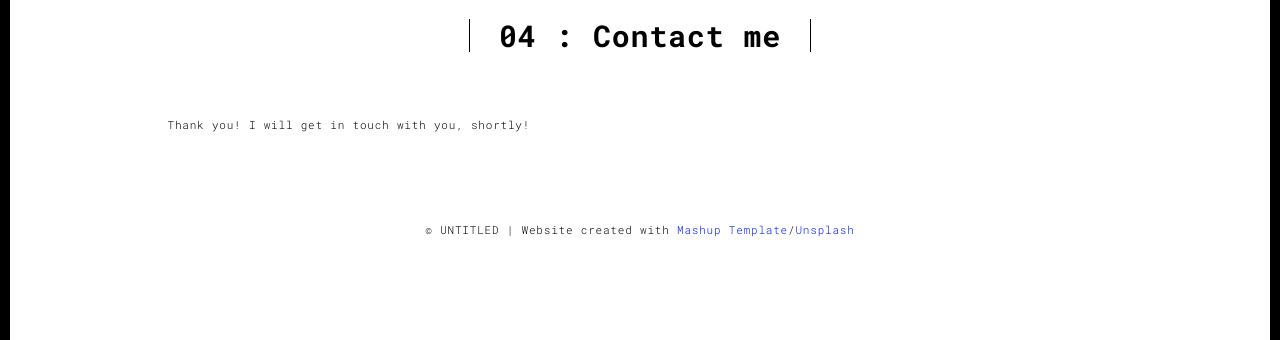
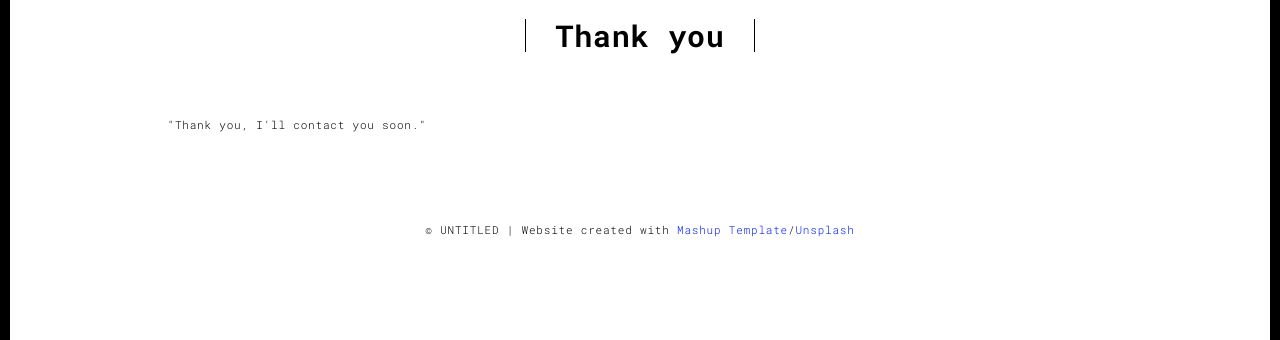
Before and after one commit to aubrancolini/simple-flask-web-portfolio, a Flask app: template templates/thankyou.html in a window 1280 px wide. Shown: the part 90-430 px from the top of the page. Run offline with Flask 3, Linux system fonts and the light colour scheme; the template is opened without the code that fills it, so the values that code supplies are empty.

Commit message:
feat: submit_form endpoint, thankyou page

```diff
--- a/server.py
+++ b/server.py
@@ -1,6 +1,5 @@
 from flask import Flask
-from flask import render_template
-import request
+from flask import render_template, request, redirect
 
 app = Flask(__name__)
 
@@ -15,3 +14,13 @@ def my_home():
 @app.route("/<string:page>")
 def html_page(page=""):
     return render_template(f"{page}.html")
+
+
+@app.route("/submit_form", methods=("GET", "POST"))
+def submit_form():
+    if request.method == "POST":
+        data = request.form.to_dict()
+        print(data)
+        return redirect("/thankyou")
+    else:
+        return "Something went wrong"
--- a/templates/thankyou.html
+++ b/templates/thankyou.html
@@ -12,12 +12,13 @@
   <!-- Disable tap highlight on IE -->
   <meta name="msapplication-tap-highlight" content="no">
 
-  <link rel="apple-touch-icon" sizes="180x180" href="assets/apple-icon-180x180.png">
-  <link href="assets/favicon.ico" rel="icon">
+  <link rel="apple-touch-icon" sizes="180x180" href="./static/assets/apple-icon-180x180.png">
+  <link href="./static/assets/favicon.ico" rel="icon">
 
   <title>Title page</title>
 
-<link href="main.3f6952e4.css" rel="stylesheet"></head>
+  <link href="./static/main.3f6952e4.css" rel="stylesheet">
+</head>
 
 <body class="">
   <div id="site-border-left"></div>
@@ -28,7 +29,8 @@
   <header>
     <nav class="navbar  navbar-fixed-top navbar-default">
       <div class="container">
-        <button type="button" class="navbar-toggle collapsed" data-toggle="collapse" data-target="#navbar-collapse" aria-expanded="false">
+        <button type="button" class="navbar-toggle collapsed" data-toggle="collapse" data-target="#navbar-collapse"
+          aria-expanded="false">
           <span class="sr-only">Toggle navigation</span>
           <span class="icon-bar"></span>
           <span class="icon-bar"></span>
@@ -37,10 +39,10 @@
 
         <div class="collapse navbar-collapse" id="navbar-collapse">
           <ul class="nav navbar-nav ">
-          <li><a href="./index.html" title="">01 : Home</a></li>
-          <li><a href="./works.html" title="">02 : Works</a></li>
-          <li><a href="./about.html" title="">03 : About me</a></li>
-          <li><a href="./contact.html" title="">04 : Contact</a></li>
+            <li><a href="./" title="">01 : Home</a></li>
+            <li><a href="./works" title="">02 : Works</a></li>
+            <li><a href="./about" title="">03 : About me</a></li>
+            <li><a href="./contact" title="">04 : Contact</a></li>
           </ul>
 
 
@@ -54,12 +56,12 @@
       <div class="row">
         <div class="col-xs-12">
           <div class="section-container-spacer text-center">
-            <h1 class="h2">04 : Contact me</h1>
+            <h1 class="h2">Thank you</h1>
           </div>
 
           <div class="row">
             <div class="col-md-10 col-md-offset-1">
-               Thank you! I will get in touch with you, shortly!
+              "Thank you, I'll contact you soon."
             </div>
 
           </div>
@@ -74,7 +76,9 @@
     <div class="container">
       <div class="row">
         <div class="col-xs-12">
-        <p>© UNTITLED | Website created with <a href="http://www.mashup-template.com/" title="Create website with free html template">Mashup Template</a>/<a href="https://www.unsplash.com/" title="Beautiful Free Images">Unsplash</a></p>
+          <p>© UNTITLED | Website created with <a href="http://www.mashup-template.com/"
+              title="Create website with free html template">Mashup Template</a>/<a href="https://www.unsplash.com/"
+              title="Beautiful Free Images">Unsplash</a></p>
         </div>
       </div>
     </div>
@@ -86,19 +90,7 @@
     });
   </script>
 
-<!-- Google Analytics: change UA-XXXXX-X to be your site's ID
-
-<script>
-  (function (i, s, o, g, r, a, m) {
-    i['GoogleAnalyticsObject'] = r; i[r] = i[r] || function () {
-      (i[r].q = i[r].q || []).push(arguments)
-    }, i[r].l = 1 * new Date(); a = s.createElement(o),
-      m = s.getElementsByTagName(o)[0]; a.async = 1; a.src = g; m.parentNode.insertBefore(a, m)
-  })(window, document, 'script', '//www.google-analytics.com/analytics.js', 'ga');
-  ga('create', 'UA-XXXXX-X', 'auto');
-  ga('send', 'pageview');
-</script>
-
---> <script type="text/javascript" src="main.70a66962.js"></script></body>
+  <script type="text/javascript" src="./static/main.70a66962.js"></script>
+</body>
 
 </html>
```
Lines whose indentation alone changed are shown as unchanged.
